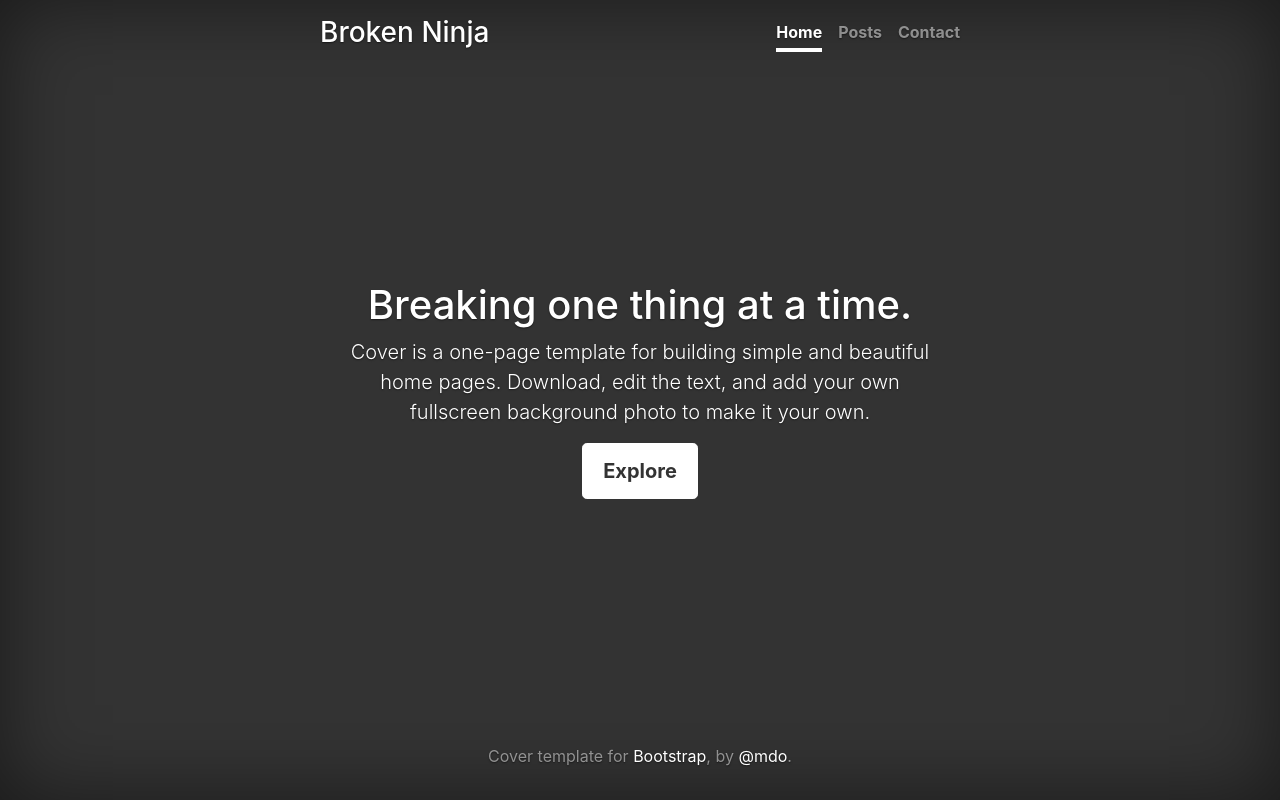
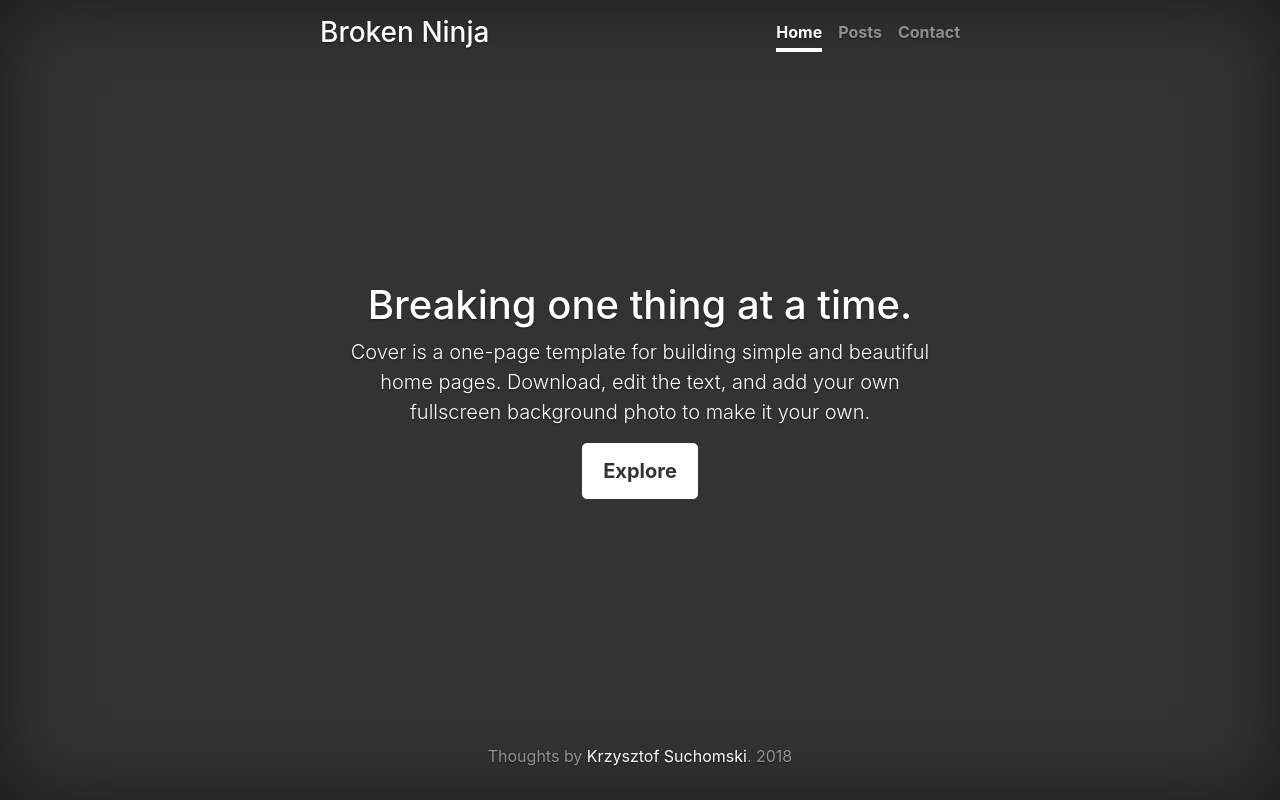
Before and after one commit to izi/blog, an Angular app: page /dashboard in a window 1280 px wide. Built offline with nearby package versions, Linux system fonts and the light colour scheme.

Commit message:
Added footer

```diff
--- a/src/app/app.component.html
+++ b/src/app/app.component.html
@@ -14,9 +14,10 @@
 
   <footer class="mastfoot mt-auto">
       <div class="inner">
-        <p>Cover template for
-          <a href="https://getbootstrap.com/">Bootstrap</a>, by
-          <a href="https://twitter.com/mdo">@mdo</a>.</p>
+        <p>
+          Thoughts by <a href="https://www.linkedin.com/in/krzysztof-suchomski-86468931/">Krzysztof Suchomski</a>.
+          2018
+        </p>
       </div>
     </footer>
 </div>
```
